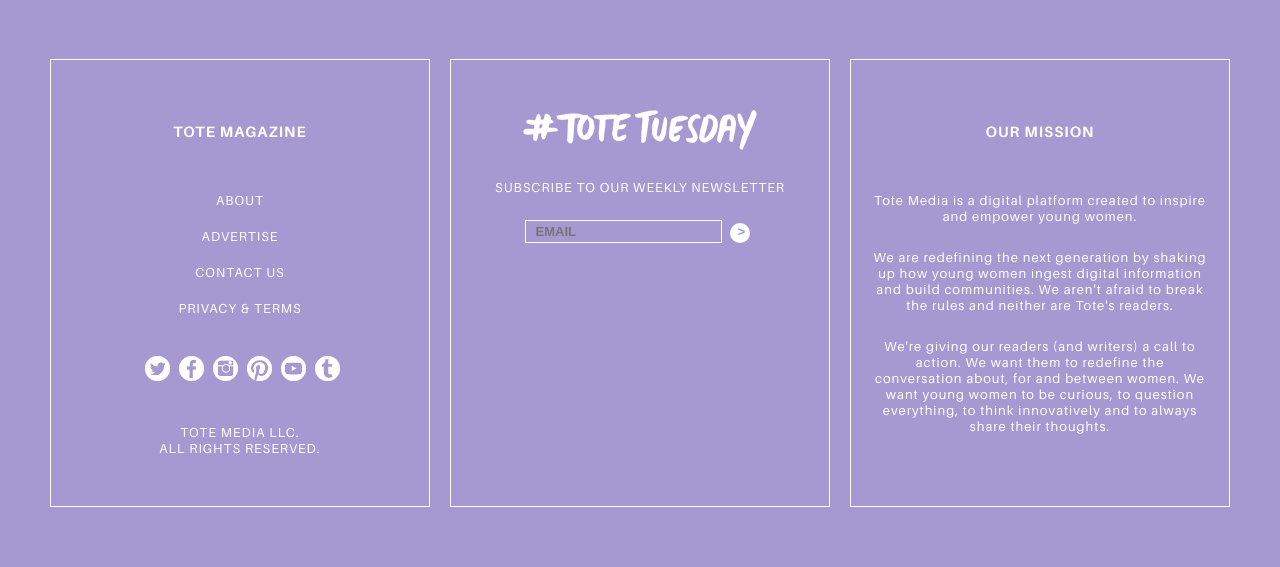
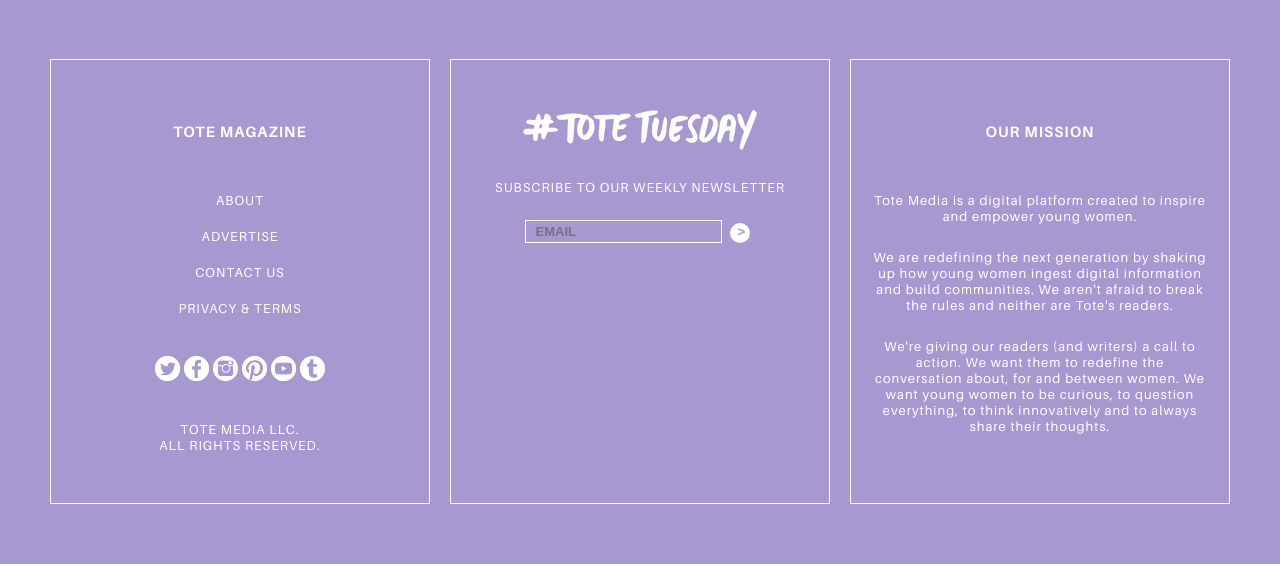
Before and after one commit to devonwarren/totemag, a Django app: template templates/homepage.html in a window 1280 px wide. Shown: the part 776-1343 px from the top of the page. Run offline with Django 3.2, Linux system fonts and the light colour scheme; the template is opened without the code that fills it, so the values that code supplies are empty; style sheets or scripts are compiled from the project's sources; some libraries are stand-ins or nearby versions; some web fonts are replaced.

Commit message:
use sprites for footer social icons

```diff
--- a/static/scss/style.scss
+++ b/static/scss/style.scss
@@ -416,6 +416,34 @@ h2 {
     }
     .social {
         margin: 40px 0;
+
+        a {
+            width: 25px;
+            height: 25px;
+            display: inline-block;
+            background-repeat: no-repeat;
+            background-image: url(../images/icons/social_white.png);
+
+            &.twitter {
+                background-position: (-25px * 4) 0;
+            }
+            &.facebook {
+                background-position: (-25px * 0) 0;
+            }
+            &.instagram {
+                background-position: (-25px * 1) 0;
+            }
+            &.pinterest {
+                background-position: (-25px * 2) 0;
+            }
+            &.youtube {
+                background-position: (-25px * 5) 0;
+            }
+            &.tumblr {
+                background-position: (-25px * 3) 0;
+            }
+        }
+
     }
     p {
         margin: 25px 0;
@@ -854,3 +882,7 @@ article blockquote {
 @import '../css/remodal';
 
 @import '../css/remodal-default-theme';
+
+@import '../css/slick';
+
+@import '../css/slick-theme';
--- a/templates/base.html
+++ b/templates/base.html
@@ -182,12 +182,12 @@
                         <li><a href="/terms/">Privacy &amp; Terms</a></li>
                     </ul>
                     <p class="social">
-                        <a href="https://twitter.com/tote_mag" target="_blank"><img src="{% static "images/icons/social_twitter.png" %}" alt="Visit our Twitter Page"></a>
-                        <a href="https://www.facebook.com/totemagazine" target="_blank"><img src="{% static "images/icons/social_facebook.png" %}" alt="Visit our Facebook Page"></a>
-                        <a href="https://instagram.com/tote_mag/" target="_blank"><img src="{% static "images/icons/social_instagram.png" %}" alt="Visit our Instagram Page"></a>
-                        <a href="https://www.pinterest.com/totemagazine/" target="_blank"><img src="{% static "images/icons/social_pinterest.png" %}" alt="Visit our Pinterest Page"></a>
-                        <a href="https://www.youtube.com/channel/UCNe5sUD0iuWUJ4AfzxbhBKA" target="_blank"><img src="{% static "images/icons/social_youtube.png" %}" alt="Visit our Youtube Channel"></a>
-                        <a href="http://totemagazine.tumblr.com" target="_blank"><img src="{% static "images/icons/social_tumblr.png" %}" alt="Visit our Tumblr Page"></a>
+                        <a class="twitter" href="https://twitter.com/tote_mag" target="_blank">&nbsp;</a>
+                        <a class="facebook" href="https://www.facebook.com/totemagazine" target="_blank">&nbsp;</a>
+                        <a class="instagram" href="https://instagram.com/tote_mag/" target="_blank">&nbsp;</a>
+                        <a class="pinterest" href="https://www.pinterest.com/totemagazine/" target="_blank">&nbsp;</a>
+                        <a class="youtube" href="https://www.youtube.com/channel/UCNe5sUD0iuWUJ4AfzxbhBKA" target="_blank">&nbsp;</a>
+                        <a class="tumblr" href="http://totemagazine.tumblr.com" target="_blank">&nbsp;</a>
                     </p>
                     <p>Tote Media LLC.<br>All Rights Reserved.</p>
                 </div>
--- a/templates/homepage.html
+++ b/templates/homepage.html
@@ -118,12 +118,6 @@
 
 {% endblock %}
 
-
-{% block styleload %}
-<link rel="stylesheet" type="text/css" href="{% static "css/slick.css" %}"/>
-<link rel="stylesheet" type="text/css" href="{% static "css/slick-theme.css" %}"/>
-{% endblock %}
-
 {% block scriptload %}
 <script type="text/javascript" src="{% static "js/slick.min.js" %}"></script>
 <script type="text/javascript">
--- a/totemag/settings/production.py
+++ b/totemag/settings/production.py
@@ -3,3 +3,5 @@ from .base import *
 DEBUG = False
 
 ALLOWED_HOSTS = ['totemag.com', 'www.totemag.com', ]
+
+SASS_OUTPUT_STYLE = 'compressed'
```
Also changed, not shown: static/images/icons/social_white.png (added).
